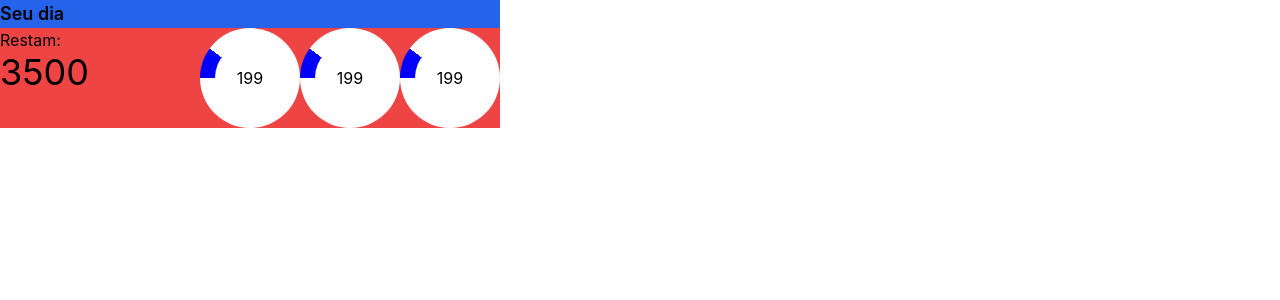
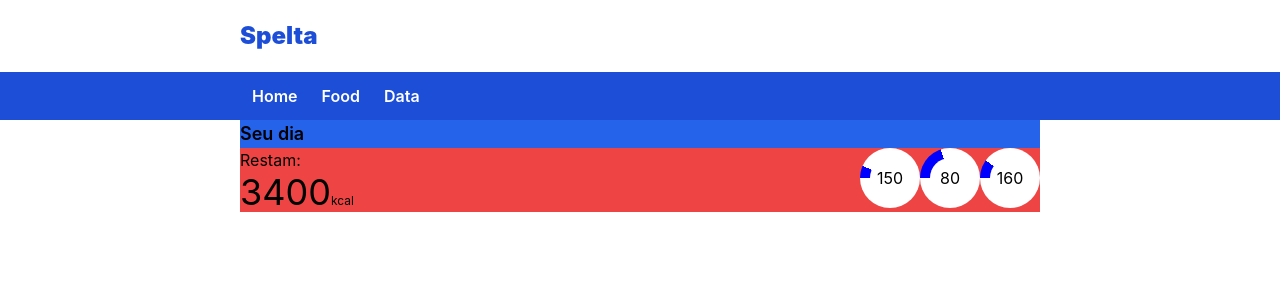
Before and after one commit to PedroSpelta/Fitness, a Next.js app: page /home in a window 1280 px wide. Shown: the top 300 px of the page. Built offline with nearby package versions, Linux system fonts and the light colour scheme.

Commit message:
criando header

```diff
--- a/components/Daily.tsx
+++ b/components/Daily.tsx
@@ -1,24 +1,51 @@
 import React, { useState } from "react";
+import { containerWidth } from "../libs/containers";
 import MacroCircle from "./MacroCircle";
 
 function Daily() {
   const [] = useState();
+  const personalData = {
+    calories: 3500,
+    carbo: 150,
+    fat: 80,
+    protein: 160,
+  };
+
+  const todayData = {
+    calories: 100,
+    carbo: 10,
+    fat: 16,
+    protein: 16,
+  };
+
   return (
-    <div className="w-[500px] h-[50px] bg-blue-600 ">
+    <div className={` h-[50px] bg-blue-600`} style={{ width: containerWidth }}>
       {/* header */}
       <div className="flex justify-between">
         <p className="text-lg font-semibold">Seu dia</p>
       </div>
       {/* body */}
       <div className="bg-red-500 flex justify-between">
-        <div >
+        <div>
           <p>Restam:</p>
-          <p className="text-4xl">3500</p>
+          <span className="text-4xl">
+            {personalData.calories - todayData.calories}
+          </span>
+          <span className="text-xs">kcal</span>
         </div>
         <div className="bg-red-500 flex justify-end">
-          <MacroCircle percentage={0.1} absolute={199} />
-          <MacroCircle percentage={0.1} absolute={199} />
-          <MacroCircle percentage={0.1} absolute={199} />
+          <MacroCircle
+            percentage={todayData.carbo / personalData.carbo}
+            absolute={personalData.carbo}
+          />
+          <MacroCircle
+            percentage={todayData.fat / personalData.fat}
+            absolute={personalData.fat}
+          />
+          <MacroCircle
+            percentage={todayData.protein / personalData.protein}
+            absolute={personalData.protein}
+          />
         </div>
       </div>
     </div>
--- /dev/null
+++ b/components/Header.tsx
@@ -0,0 +1,28 @@
+import React from "react";
+import { containerWidth } from "../libs/containers";
+
+function Header() {
+  return (
+    <div className="w-full flex flex-col items-center">
+      <div
+        className={`text-blue-700 text-2xl font-black my-5`}
+        style={{ width: containerWidth }}
+
+      >
+        Spelta
+      </div>
+      <div className="w-full flex justify-center bg-blue-700">
+        <div
+          className={`bg-blue-700 text-white font-semibold flex`}
+          style={{ width: containerWidth }}
+        >
+          <p className="hover:bg-blue-900 p-3">Home</p>
+          <p className="hover:bg-blue-900 p-3">Food</p>
+          <p className="hover:bg-blue-900 p-3">Data</p>
+        </div>
+      </div>
+    </div>
+  );
+}
+
+export default Header;
--- a/components/MacroCircle.tsx
+++ b/components/MacroCircle.tsx
@@ -15,13 +15,13 @@ function MacroCircle({
 
   return (
     <div
-      className="rounded-full w-[100px] h-[100px] flex justify-center items-center"
+      className="rounded-full w-[60px] h-[60px] flex justify-center items-center"
       style={{
         backgroundColor: "blue",
         backgroundImage: `linear-gradient(${gradient} 50%, transparent 50%), linear-gradient(180deg, transparent 50%, white 50%)`,
       }}
     >
-      <div className="rounded-full w-[70px] h-[70px] bg-white flex justify-center items-center">
+      <div className="rounded-full  w-[40px] h-[40px] bg-white flex justify-center items-center">
         {absolute}
       </div>
     </div>
--- /dev/null
+++ b/libs/containers.ts
@@ -0,0 +1 @@
+export const containerWidth: string = '800px';
--- a/pages/home/index.tsx
+++ b/pages/home/index.tsx
@@ -1,10 +1,12 @@
 import type { NextPage } from "next";
 import React from "react";
 import Daily from "../../components/Daily";
+import Header from "../../components/Header";
 import MacroCircle from "../../components/MacroCircle";
 
 const index: NextPage = () => {
-  return <div>
+  return <div className="flex flex-col justify-center items-center">
+    <Header />
 		<Daily />
   </div>;
 };
```
